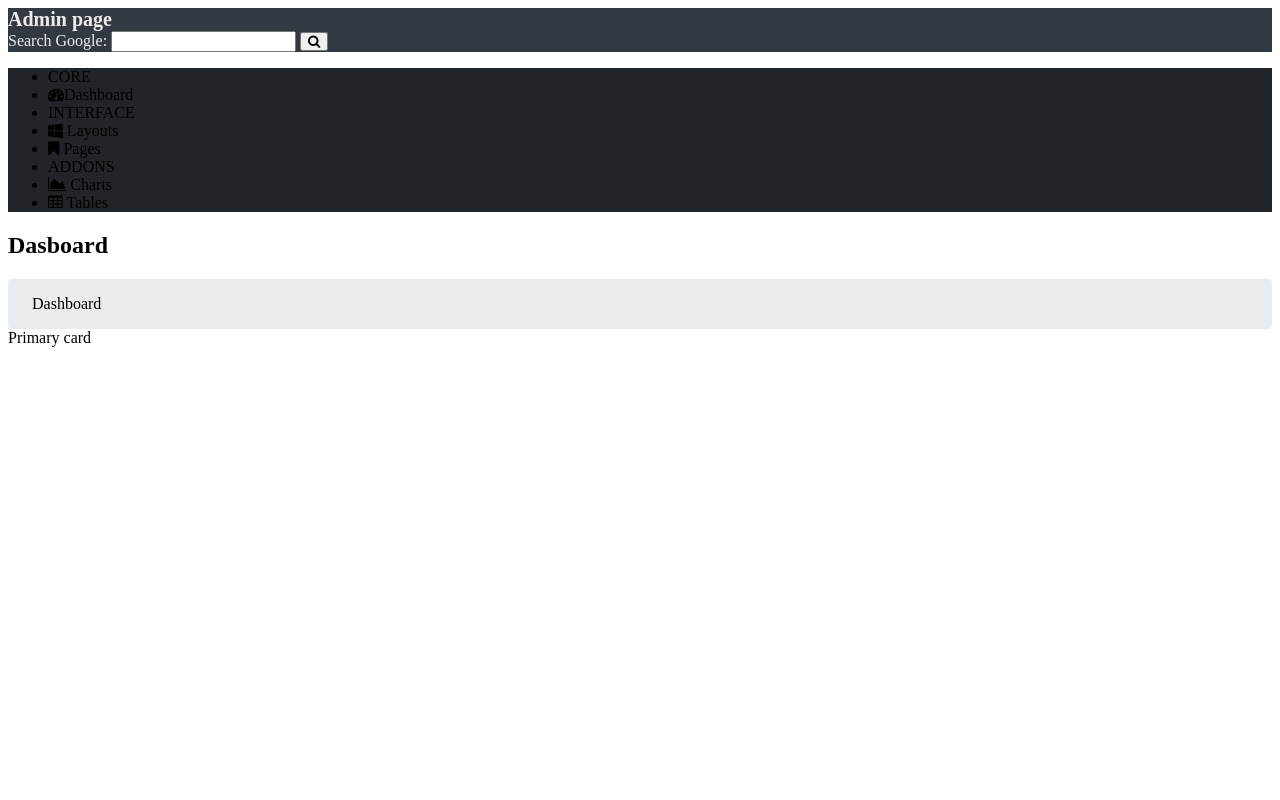
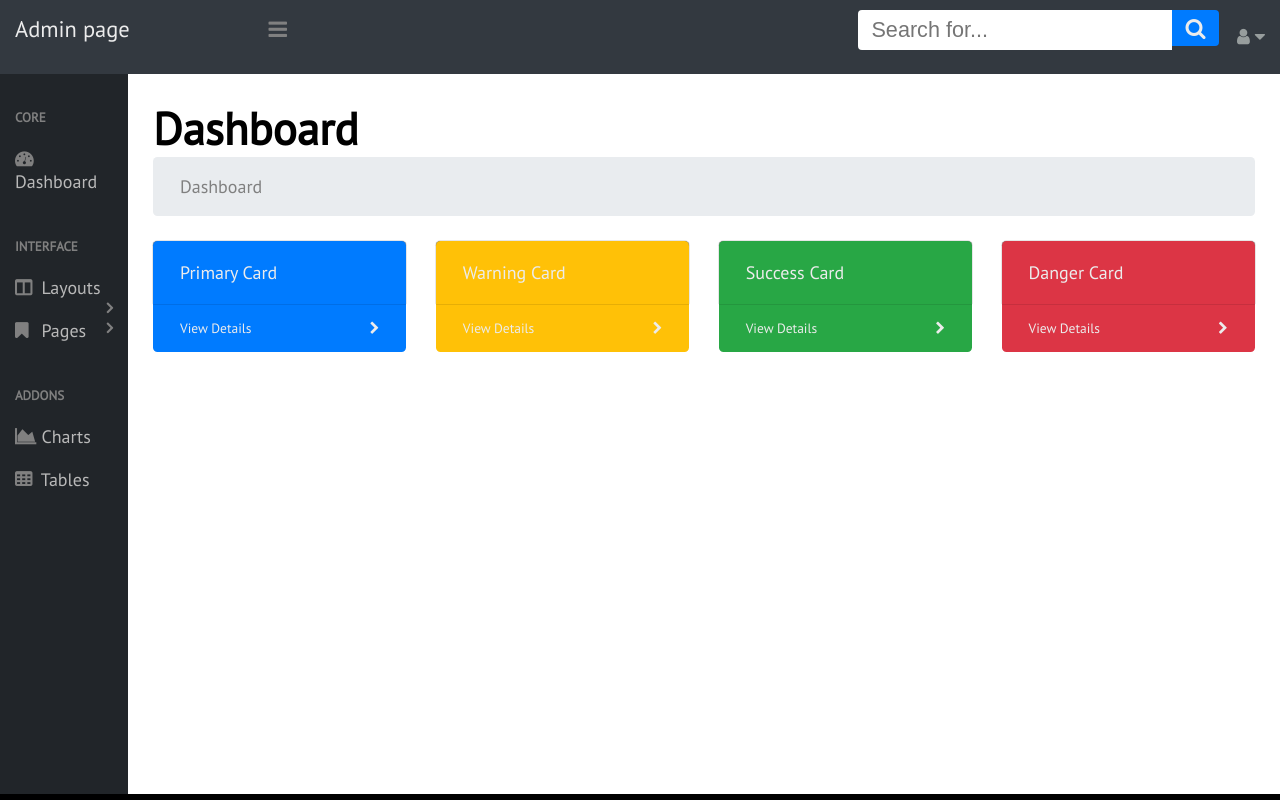
Before and after one commit to APorkolab/str2-sajat-munka, a plain HTML site: page css-feladatok-admin/index.html in a window 1280 px wide. Drawn offline with Linux system fonts and the light colour scheme.

Commit message:
Final solution.

```diff
--- a/css-feladatok-admin/css/style.css
+++ b/css-feladatok-admin/css/style.css
@@ -1,60 +1,244 @@
+@import url('https://fonts.googleapis.com/css2?family=PT+Sans&display=swap');
+
+* {
+    box-sizing: border-box;
+}
+
+html {
+    font-family: 'PT Sans', sans-serif;
+    scroll-behavior: smooth;
+    font-size: 18px;
+}
+
 .header--dark {
+    display: inline-block;
     background-color: rgb(51, 57, 64);
     color: rgb(236, 236, 236);
+    margin: 0;
+    padding: 10px 15px;
+    width: 100%;
+}
+
+.fa-user,
+.fa-caret-down {
+    color: #979d9d;
+}
+
+.header__user {
+    float: right;
+    line-height: 3rem;
+    margin-left: 1rem;
 }
 
 .header__title {
     display: inline;
     font-size: 1.25rem;
+    font-weight: 500;
+}
+
+.header__menu {
+    display: inline;
+    position: relative;
+    left: 10%;
+}
+
+.header__menu button {
+    color: gray;
+    font-size: 1.2rem;
+    padding: 0.375rem 0.5rem;
+    background-color: transparent;
+    border-style: hidden;
+    cursor: pointer;
+}
+
+.header__menu button:hover,
+.login__btn:hover {
+    color: white;
 }
 
 .header__search {
     display: inline;
+    float: right;
 }
 
 .search__input {
-    border-radius: 4px, 0, 4px;
-    padding-left: 0.75rem;
-    padding-right: 0.75rem;
-    padding-top: 0.375rem;
-    padding-bottom: 0.375rem;
+    padding: 0.375rem 0.75rem;
+    border-radius: 4px 0 0 4px;
     font-size: 1.2rem;
-    transition: color, .15s, ease-in-out;
+    font-weight: 100;
+    transition: outline 0.15s;
+    border-style: hidden;
+    color: grey;
+    float: left;
+
 }
 
 .search__input:focus {
-    color: rgb(128, 189, 255);
+    outline: 3px solid rgb(128, 189, 255);
 }
 
 .search__btn {
     background-color: rgb(0, 123, 255);
+    border-radius: 0 4px 4px 0;
+    border-style: hidden;
+    cursor: pointer;
+    font-size: 1.2rem;
+    color: inherit;
+    padding: 0.375rem 0.75rem;
+}
+
+.login__btn {
+    float: right;
+    font-size: 1.2rem;
+    padding: 0.375rem 1.5rem;
+    background-color: transparent;
+    border-style: hidden;
+    cursor: pointer;
+    color: gray;
+}
+
+body {
+    margin: 0;
+    user-select: none;
+    background-color: black;
+}
+
+main {
+    display: flex;
+    flex-direction: row;
+    height: 90vh;
+}
+
+aside {
+    flex: 10%;
+}
+
+section {
+    flex: 90%;
 }
 
 .main__nav {
     background-color: rgb(33, 37, 41);
+    text-align: left;
+    height: 100%;
 }
 
-.content {}
+.nav__ul {
+    list-style: none;
+    font-size: 1rem;
+    margin: 0 15px;
+    padding: 0;
+    color: gray;
+}
 
-.nav__ul {}
+.nav__ul li {
+    padding: 10px 0;
+}
+
+.nav__ul header {
+    font-variant: small-caps;
+    font-weight: 900;
+    padding: 20px 0 0;
+}
+
+.nav__ul i {
+    width: 1.2rem;
+    font-size: 1rem;
+    text-align: left;
+    font-weight: 600;
+    color: gray;
+}
+
+.nav__ul span i {
+    float: right;
+    text-align: right;
+}
+
+a {
+    text-decoration: none;
+}
+
+.nav__ul a {
+    color: rgb(185, 185, 185);
+}
+
+.nav__ul a:hover,
+.nav__ul i:hover {
+    color: white;
+}
+
+.nav__ul a:active {
+    color: white;
+}
+
+.content {
+    background-color: white;
+    margin: 0;
+    padding: 25px;
+}
 
 .main__breadcrumb {
     background-color: rgb(233, 236, 239);
-    border-radius: .25rem;
-    padding-bottom: 1rem;
-    padding-top: 1rem;
-    padding-right: 1.5rem;
-    padding-left: 1.5rem;
+    border-radius: 0.25rem;
+    margin: 0;
+    padding: 1rem 1.5rem;
+    color: grey;
+    font-size: 1rem;
+}
+
+h1 {
+    color: black;
+    font-size: 2.5rem;
+    font-weight: 900;
+    margin: 0;
+}
+
+.main__cards {
+    display: flex;
+    flex-direction: row;
+    justify-content: space-between;
+    align-items: flex-start;
+    flex-wrap: wrap;
+    padding: 25px 0;
+    margin: 0;
+}
+
+.main__card {
+    border-radius: 0.25rem;
+    color: rgb(236, 236, 236);
+    width: 23%;
+    text-align: left;
+    font-weight: 100;
 }
 
 .card__top {
-    border-radius: .25rem, .25rem;
-    transition: background-color, .3s, ease-in-out;
+    border-radius: 0.25rem 0.25rem 0 0;
+    margin: 0;
+    padding: 20px 1.5rem;
+    font-size: 1rem;
+    box-shadow: 0 0px 1px black;
+    transition: background-color 0.3s;
 }
 
 .card__bottom {
-    border-radius: 0, 0, .25rem, .25rem;
-    transition: background-color, .3s, ease-in-out;
+    margin: 0;
+    padding: 15px 1.5rem;
+    font-size: 0.75rem;
+    border-radius: 0 0 0.25rem 0.25rem;
+    transition: background-color 0.3s;
+}
+
+.card__top:hover,
+.card__bottom:hover {
+    background-color: darkgray;
+}
+
+.card__bottom a {
+    color: rgb(236, 236, 236);
+}
+
+.card__bottom span {
+    float: right;
 }
 
 .main__card--blue {
@@ -70,5 +254,33 @@
 }
 
 .main__card--red {
-    background-color: rgb(220, 53, 699);
+    background-color: rgb(220, 53, 69);
 }
+
+@media screen and (max-width:700px) {
+    aside {
+        flex: 5%;
+    }
+
+    section {
+        flex: 95%;
+    }
+
+    .main__nav header,
+    .nav__ul--hidden {
+        display: none;
+    }
+
+    .header__menu {
+        position: static;
+    }
+
+    .main__cards {
+        flex-direction: column;
+    }
+
+    .main__card {
+        width: 50%;
+        margin-bottom: 25px;
+    }
+}
--- a/css-feladatok-admin/index.html
+++ b/css-feladatok-admin/index.html
@@ -7,59 +7,123 @@
     <meta name="viewport" content="width=device-width, initial-scale=1.0">
     <link href="./css/font-awesome-4.7.0/css/font-awesome.min.css" rel="stylesheet">
     <link href="./css/style.css" rel="stylesheet">
-    <title>Document</title>
+    <title>Admin Page</title>
 </head>
 
 <header class="header--dark">
     <h3 class="header__title">Admin page</h3>
+    <div class="header__menu">
+        <button>
+            <i class="fa fa-bars" aria-hidden="true"></i>
+        </button>
+    </div>
+    <div class="header__user">
+        <a href="#" class="menu__item" title="Personal"><i class="fa fa-user"></i> <i
+                class="caret--down fa fa-caret-down"></i></a>
+    </div>
     <div class="header__search">
-        <form action="/action_page.php">
-            <label for="gsearch">Search Google:</label>
-            <input type="search" id="gsearch" name="search__input">
-            <!-- <input type="submit" class="search__btn"><i class="fa fa-search" aria-hidden="true"></i> -->
-            <input style="font-family: FontAwesome" value="&#xf002;" type="submit" placeholder="Search for...">
+        <form action="">
+            <input type="search" id="gsearch" class="search__input"  placeholder="Search for..." >
+            <input style="font-family: FontAwesome" value="&#xf002;" type="submit" class="search__btn">
         </form>
     </div>
 </header>
-
+<body>
 <main>
     <aside>
         <nav class="main__nav" ">
     <ul class="nav__ul ">
-<li>CORE</li>
-<li><i class="fa fa-tachometer " aria-hidden="true "></i>Dashboard</li>
-<li>INTERFACE</li>
-<li><i class="fa fa-windows " aria-hidden="true "></i>
-    Layouts</li>
-<li><i class="fa fa-bookmark " aria-hidden="true "></i>
-    Pages</li>
-<li>ADDONS</li>
-<li><i class="fa fa-area-chart" aria-hidden="true "></i>
-    Charts</li>
-<li><i class="fa fa-table " aria-hidden="true "></i>
-    Tables</li>
+        <li>
+            <header>core</header>
+        </li>
+        <li>
+            <a href="#">
+                <i class="fa fa-tachometer" aria-hidden="true"></i>
+                <span class="nav__ul--hidden">
+                    Dashboard
+                </span>
+            </a>
+        </li>
+        <li>
+            <header>interface</header>
+        </li>
+        <li>
+            <a href="#">
+                <i class="fa fa-columns" aria-hidden="true"></i>
+                <span class="nav__ul--hidden">
+                    Layouts
+                </span>
+                <span>
+                    <i class="fa fa-angle-right nav__ul--hidden" aria-hidden="true"></i>
+                </span>
+            </a>
+        </li>
+        <li>
+            <a href="#">
+                <i class="fa fa-bookmark" aria-hidden="true"></i>
+                <span class="nav__ul--hidden">
+                    Pages
+                </span>
+                <span>
+                    <i class="fa fa-angle-right nav__ul--hidden" aria-hidden="true"></i>
+                </span>
+            </a>
+        </li>
+        <li>
+            <header>addons</header>
+        </li>
+        <li>
+            <a href="#">
+                <i class="fa fa-area-chart" aria-hidden="true"></i>
+                <span class="nav__ul--hidden">
+                    Charts
+                </span>
+            </a>
+        </li>
+        <li>
+            <a href="#">
+                <i class="fa fa-table" aria-hidden="true"></i>
+                <span class="nav__ul--hidden">
+                    Tables
+                </span>
+            </a>
+        </li>
     </ul>
 </nav>
-    </aside>
+</aside>
     <section class="content">
-<h1>Dasboard</h1>
+<h1>Dashboard</h1>
 <div class="main__breadcrumb">
     Dashboard
 </div>
 <div class="main__cards">
-    <div class="card__top">
-<div class="main__card-blue">Primary card</div>
-<div class="main__card-yellow"></div>
+    <div class="main__card main__card--blue">
+        <div class="card__top">Primary Card</div>
+        <div class="card__bottom">
+            <a href="#"> View Details<span><i class="caret--right fa fa-chevron-right" aria-hidden="true"></i></span></a>
+        </div>
+    </div>
+    <div class="main__card main__card--yellow">
+        <div class="card__top">Warning Card</div>
+        <div class="card__bottom">
+            <a href="#"> View Details<span><i class="caret--right fa fa-chevron-right" aria-hidden="true"></i></span></a>
+        </div>
+    </div>
+    <div class="main__card main__card--green">
+        <div class="card__top">Success Card</div>
+        <div class="card__bottom">
+            <a href="#"> View Details<span><i class="caret--right fa fa-chevron-right" aria-hidden="true"></i></span></a>
+        </div>
+    </div>
+    <div class="main__card main__card--red">
+        <div class="card__top">Danger Card</div>
+        <div class="card__bottom">
+            <a href="#"> View Details<span><i class="caret--right fa fa-chevron-right" aria-hidden="true"></i></span></a>
+        </div>
+    </div>
 </div>
-<div class="card__bottom">
-<div class="main__card-green"></div>
-<div class="main__card-red"></div>
-</div>
-</div>
-    </section>
+</section>
 </main>
-
-<body>
 
 </body>
 
```
